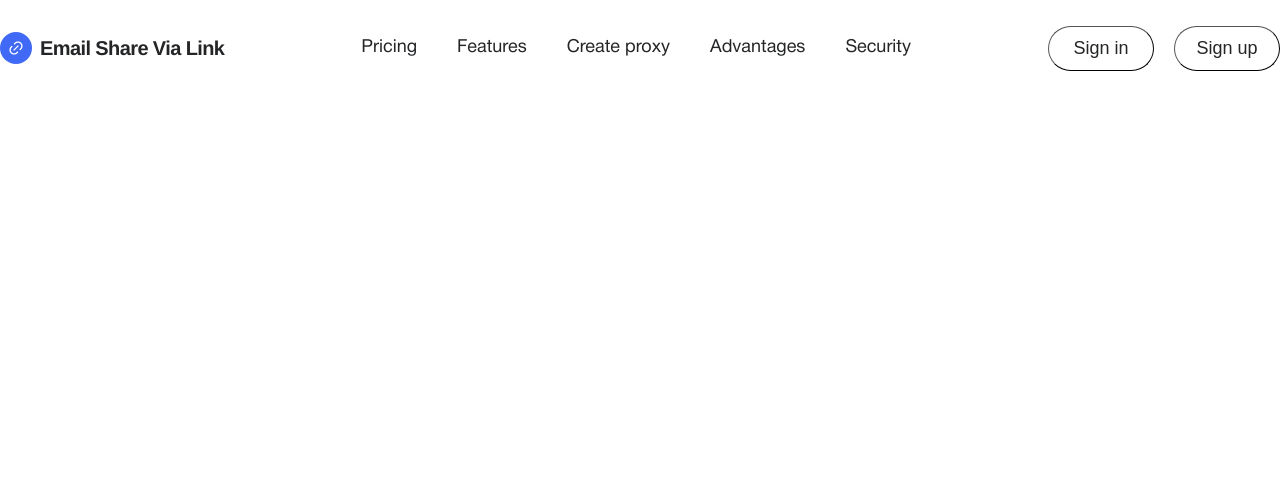
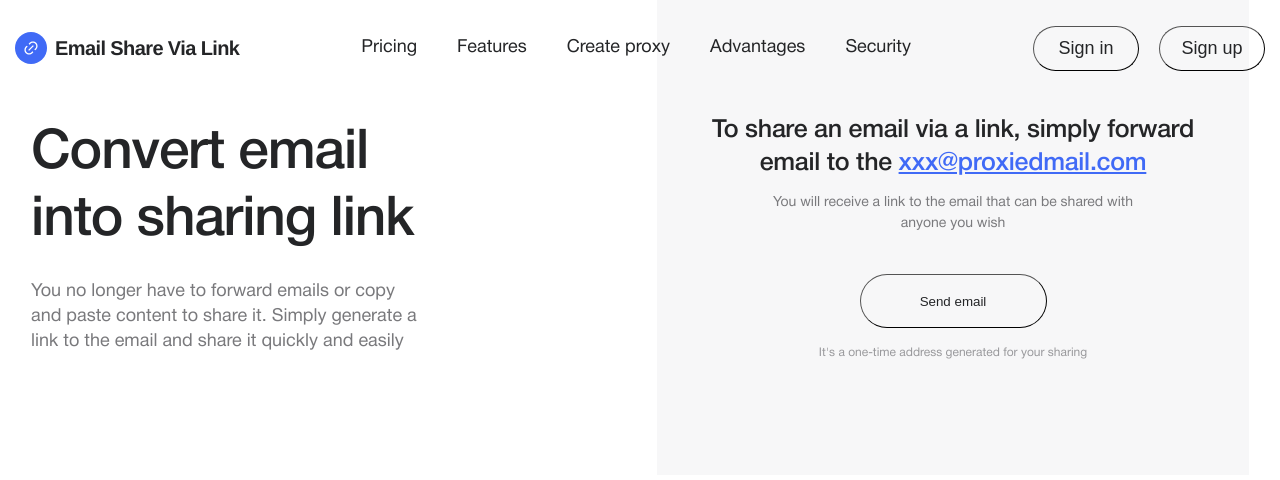
Before and after one commit to av-ilin/EmailLink, a website built with webpack: page src/index.html in a window 1280 px wide. Built offline with nearby package versions, Linux system fonts and the light colour scheme.

Commit message:
add::header

```diff
--- a/src/css/style.css
+++ b/src/css/style.css
@@ -9,7 +9,25 @@ body {
 
 /* #region base */
 .container {
-    max-width: 1320px;
+    margin: 0 auto;
+    max-width: 1218px;
+    padding: 0 15px;
+}
+
+.button {
+    font-weight: 400;
+    color: #242527;
+    border-radius: 32px;
+    border-width: 1px;
+    background-color: transparent;
+    transition: all 0.4s ease-in-out;
+}
+
+.button:hover {
+    background-color: #406af6;
+    font-weight: 500;
+    letter-spacing: -0.01em;
+    color: #ffffff;
 }
 /* #endregion */
 
@@ -22,8 +40,8 @@ body {
 }
 
 .nav .container {
+    max-width: 1320px;
     height: 60px;
-    margin: 0 auto;
     display: flex;
     align-items: center;
     justify-content: space-between;
@@ -68,18 +86,81 @@ body {
     width: 106px;
     height: 45px;
     font-size: 18px;
-    color: #242527;
-    border-radius: 32px;
-    border-width: 1px;
-    background-color: transparent;
-    transition: all 0.4s ease-in-out;
 }
 
-.nav__sign-item:hover {
-    background: #406af6;
+/* #endregion */
+
+/* #region header*/
+.header .container {
+    min-height: 100px;
+    display: flex;
+    flex-wrap: wrap;
+    align-items: center;
+    justify-content: space-between;
+}
+
+.header__greet {
+    max-width: 399px;
+}
+
+.header__greet-title {
+    margin-bottom: 24px;
+
     font-weight: 500;
+    font-size: 55px;
+    line-height: 67px;
+    letter-spacing: -0.02em;
+    color: #242527;
+}
+
+.header__greet-text {
+    font-size: 18px;
+    line-height: 25px;
+    color: #79797c;
+}
+
+.header__email-wrap {
+    max-width: 592px;
+    max-height: 475px;
+    background: #f7f7f8;
+}
+
+.header__email {
+    max-width: 527px;
+    padding: 115px 33px;
+    text-align: center;
+}
+
+.header__email-info:first-child {
+    font-weight: 500;
+    font-size: 25px;
+    line-height: 130%;
     letter-spacing: -0.01em;
-    color: #ffffff;
+    color: #242527;
+}
+
+.header__email-info:first-child a {
+    color: #406af6;
+}
+
+.header__email-info:nth-child(2) {
+    font-size: 14px;
+    line-height: 150%;
+    color: #79797c;
+    max-width: 361px;
+    margin: 12px auto 40px;
+}
+
+.header__email-info:last-child {
+    font-size: 12px;
+    line-height: 150%;
+    color: #98989b;
+}
+
+.header__email-but {
+    width: 187px;
+    height: 54px;
+    margin-bottom: 16px;
 }
 /* #endregion */
 
@@ -94,6 +175,23 @@ body {
 
 /* #region */
 /* #endregion */
+@media (max-width: 1130px) {
+    .nav__menu {
+        display: none;
+    }
+    .nav__sign {
+        display: none;
+    }
+}
 
-/* #region */
-/* #endregion */
+@media (max-width: 1024px) {
+    .header {
+        padding-top: 50px;
+    }
+    .header .container {
+        justify-content: center;
+    }
+    .header__greet {
+        text-align: center;
+    }
+}
--- a/src/index.html
+++ b/src/index.html
@@ -24,12 +24,52 @@
                     <p class="nav__menu-item">Security</p>
                 </div>
                 <div class="nav__sign">
-                    <button class="nav__sign-item nav__sign-in">Sign in</button>
-                    <button class="nav__sign-item nav__sign-up">Sign up</button>
+                    <button class="button nav__sign-item nav__sign-in">
+                        Sign in
+                    </button>
+                    <button class="button nav__sign-item nav__sign-up">
+                        Sign up
+                    </button>
                 </div>
             </div>
         </nav>
 
+        <header class="header">
+            <div class="container">
+                <div class="header__greet">
+                    <h1 class="header__greet-title">
+                        Сonvert email into sharing link
+                    </h1>
+                    <p class="header__greet-text">
+                        You no longer have to forward emails or copy and paste
+                        content to share it. Simply generate a link to the email
+                        and share it quickly and easily
+                    </p>
+                </div>
+                <div class="header__email-wrap">
+                    <div class="header__email">
+                        <p class="header__email-info">
+                            To share an email via a link, simply forward email
+                            to the
+                            <a href="mailto:xxx@proxiedmail.com">
+                                xxx@proxiedmail.com
+                            </a>
+                        </p>
+                        <p class="header__email-info">
+                            You will receive a link to the email that can be
+                            shared with anyone you wish
+                        </p>
+                        <button class="header__email-but button">
+                            Send email
+                        </button>
+                        <p class="header__email-info">
+                            It's a one-time address generated for your sharing
+                        </p>
+                    </div>
+                </div>
+            </div>
+        </header>
+
         <script src="js/main.js"></script>
     </body>
 </html>
```
